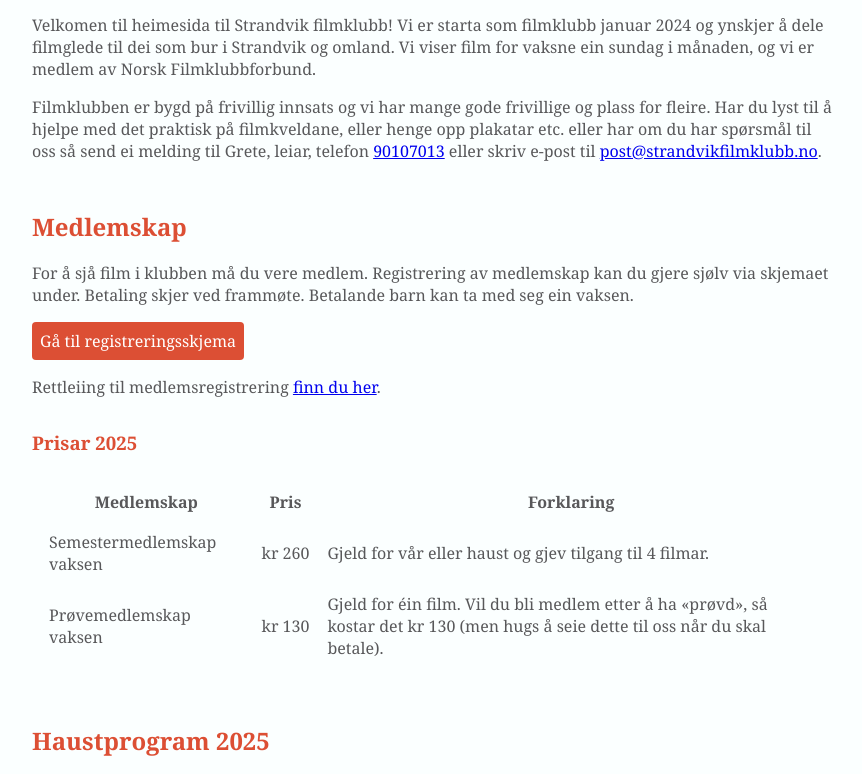
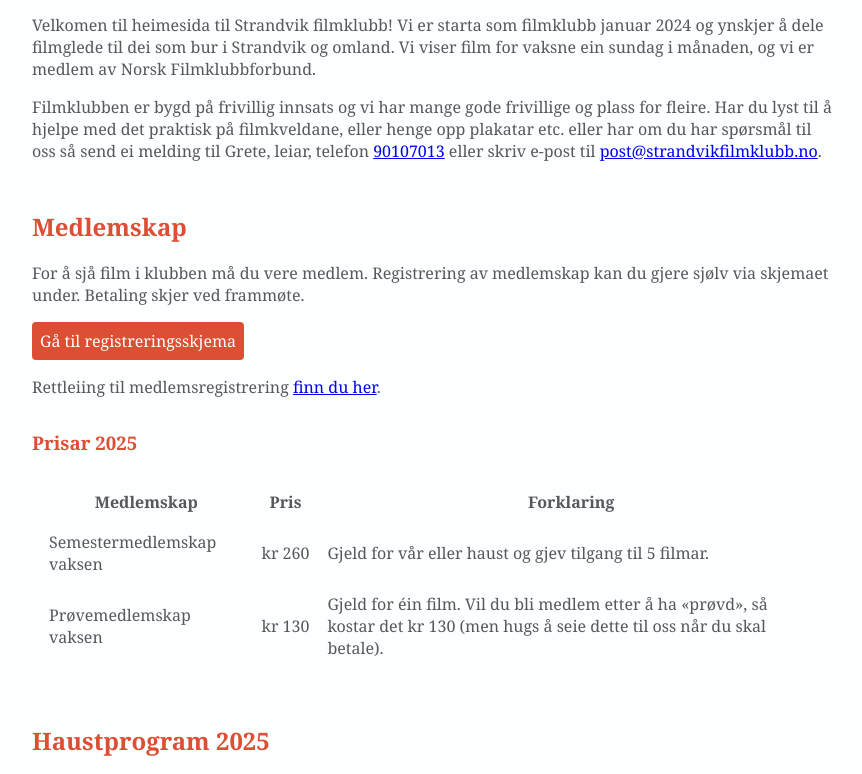
Before and after one commit to draperunner/strandvikfilmklubb, a website built with Parcel: page src/index.html in a window 1280 px wide. Shown: the part 310-1084 px from the top of the page, without its empty margins (208-1070 px from the left). Built offline with nearby package versions, Linux system fonts and the light colour scheme.

Commit message:
Fix membership information

```diff
--- a/src/index.html
+++ b/src/index.html
@@ -85,7 +85,6 @@
       <p>
         For å sjå film i klubben må du vere medlem. Registrering av medlemskap
         kan du gjere sjølv via skjemaet under. Betaling skjer ved frammøte.
-        Betalande barn kan ta med seg ein vaksen.
       </p>
 
       <a
@@ -111,7 +110,7 @@
         <tr>
           <td>Semestermedlemskap vaksen</td>
           <td>kr 260</td>
-          <td>Gjeld for vår eller haust og gjev tilgang til 4 filmar.</td>
+          <td>Gjeld for vår eller haust og gjev tilgang til 5 filmar.</td>
         </tr>
         <tr>
           <td>Prøvemedlemskap vaksen</td>
```
